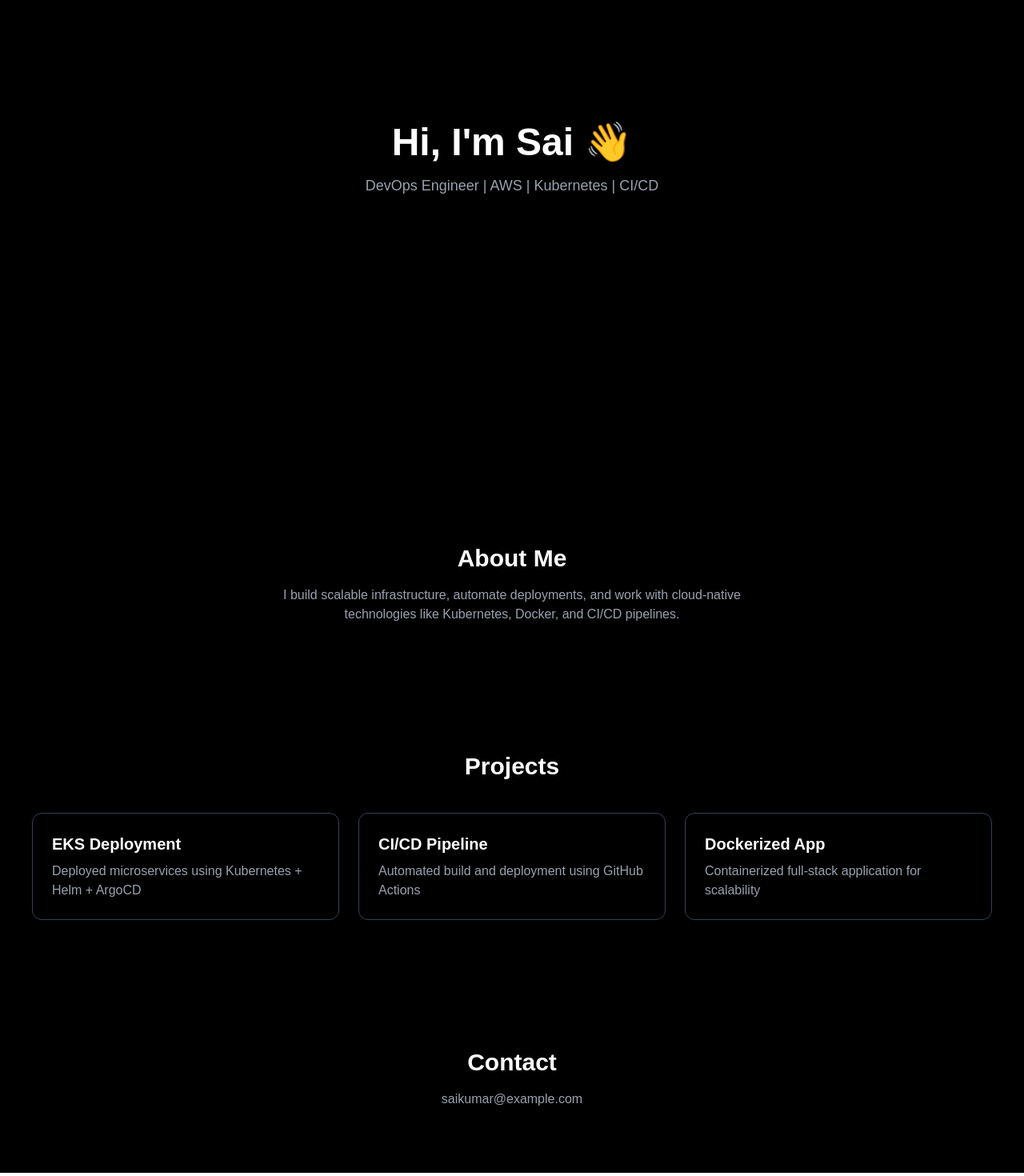
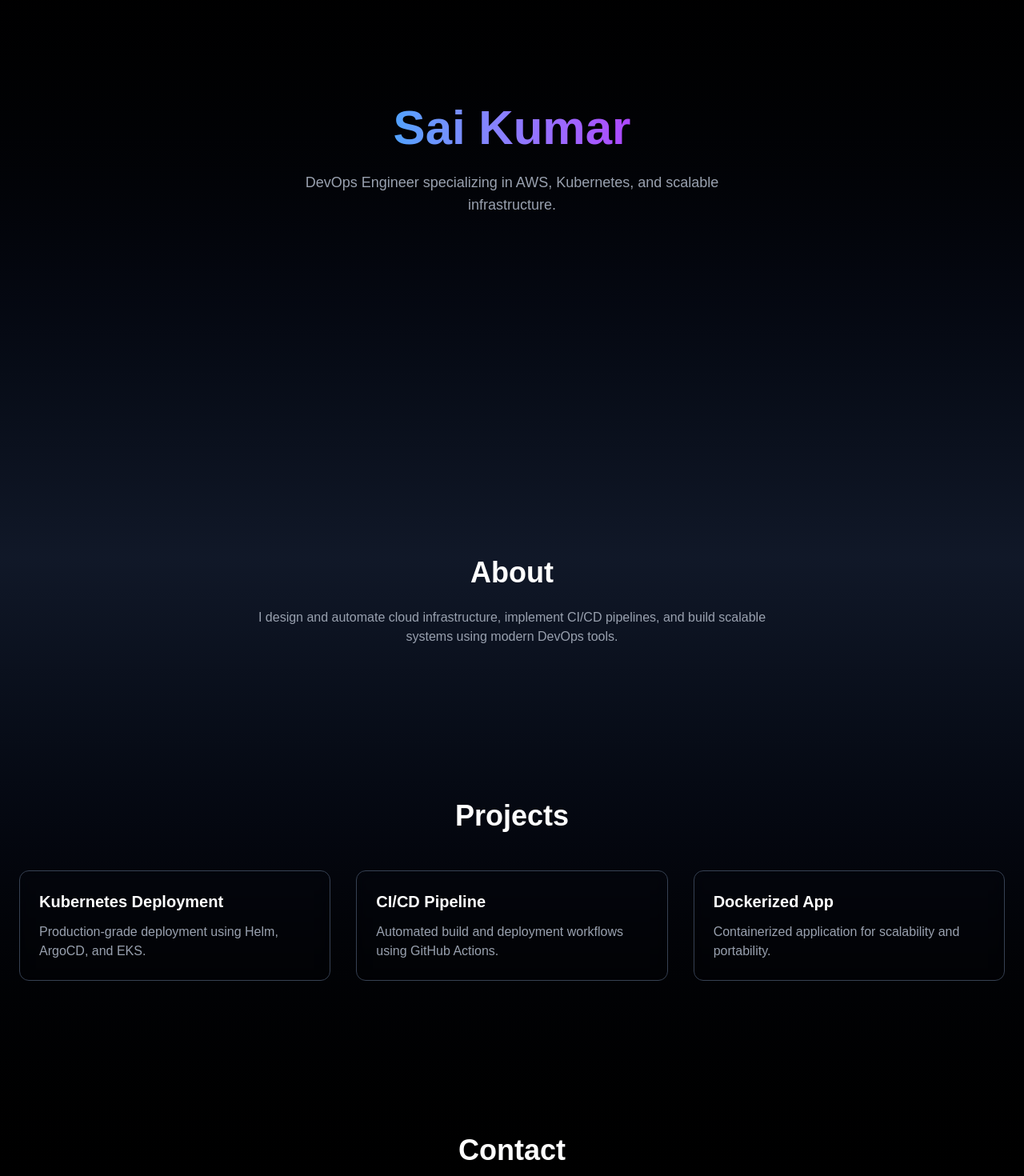
Before and after one commit to LUKALAPUSAIKUMARAO/devops-portfolio, a Next.js app: page / in a window 1280 px wide. Shown: the part 200-1670 px from the top of the page at 80% size. Built offline with nearby package versions, Linux system fonts and the light colour scheme.

Commit message:
UI upgrade

```diff
--- a/app/page.tsx
+++ b/app/page.tsx
@@ -4,67 +4,66 @@ import { motion } from "framer-motion";
 
 export default function Home() {
   return (
-    <main className="bg-black text-white min-h-screen">
+    <main className="bg-gradient-to-b from-black via-gray-900 to-black text-white min-h-screen">
 
       {/* HERO */}
-      <section className="h-screen flex flex-col justify-center items-center text-center">
+      <section className="h-screen flex flex-col justify-center items-center text-center px-4">
         <motion.h1
-          initial={{ opacity: 0, y: 40 }}
+          initial={{ opacity: 0, y: 50 }}
           animate={{ opacity: 1, y: 0 }}
           transition={{ duration: 1 }}
-          className="text-5xl font-bold"
+          className="text-6xl font-bold bg-gradient-to-r from-blue-400 to-purple-500 bg-clip-text text-transparent"
         >
-          Hi, I'm Sai 👋
+          Sai Kumar
         </motion.h1>
 
-        <p className="mt-4 text-gray-400 text-lg">
-          DevOps Engineer | AWS | Kubernetes | CI/CD
+        <p className="mt-6 text-gray-400 text-lg max-w-xl">
+          DevOps Engineer specializing in AWS, Kubernetes, and scalable infrastructure.
         </p>
       </section>
 
       {/* ABOUT */}
-      <section className="py-20 text-center px-6">
-        <h2 className="text-3xl font-bold">About Me</h2>
-        <p className="mt-4 text-gray-400 max-w-xl mx-auto">
-          I build scalable infrastructure, automate deployments,
-          and work with cloud-native technologies like Kubernetes,
-          Docker, and CI/CD pipelines.
+      <section className="py-24 text-center px-6">
+        <h2 className="text-4xl font-bold">About</h2>
+        <p className="mt-6 text-gray-400 max-w-2xl mx-auto">
+          I design and automate cloud infrastructure, implement CI/CD pipelines,
+          and build scalable systems using modern DevOps tools.
         </p>
       </section>
 
       {/* PROJECTS */}
-      <section className="py-20 px-10">
-        <h2 className="text-3xl font-bold text-center">Projects</h2>
+      <section className="py-24 px-6">
+        <h2 className="text-4xl font-bold text-center">Projects</h2>
 
-        <div className="mt-10 grid md:grid-cols-3 gap-6">
+        <div className="mt-12 grid md:grid-cols-3 gap-8">
 
-          <div className="p-6 border border-gray-700 rounded-xl hover:scale-105 transition">
-            <h3 className="text-xl font-semibold">EKS Deployment</h3>
-            <p className="text-gray-400 mt-2">
-              Deployed microservices using Kubernetes + Helm + ArgoCD
+          <motion.div whileHover={{ scale: 1.05 }} className="p-6 border border-gray-700 rounded-xl backdrop-blur">
+            <h3 className="text-xl font-semibold">Kubernetes Deployment</h3>
+            <p className="text-gray-400 mt-3">
+              Production-grade deployment using Helm, ArgoCD, and EKS.
             </p>
-          </div>
+          </motion.div>
 
-          <div className="p-6 border border-gray-700 rounded-xl hover:scale-105 transition">
+          <motion.div whileHover={{ scale: 1.05 }} className="p-6 border border-gray-700 rounded-xl backdrop-blur">
             <h3 className="text-xl font-semibold">CI/CD Pipeline</h3>
-            <p className="text-gray-400 mt-2">
-              Automated build and deployment using GitHub Actions
+            <p className="text-gray-400 mt-3">
+              Automated build and deployment workflows using GitHub Actions.
             </p>
-          </div>
+          </motion.div>
 
-          <div className="p-6 border border-gray-700 rounded-xl hover:scale-105 transition">
+          <motion.div whileHover={{ scale: 1.05 }} className="p-6 border border-gray-700 rounded-xl backdrop-blur">
             <h3 className="text-xl font-semibold">Dockerized App</h3>
-            <p className="text-gray-400 mt-2">
-              Containerized full-stack application for scalability
+            <p className="text-gray-400 mt-3">
+              Containerized application for scalability and portability.
             </p>
-          </div>
+          </motion.div>
 
         </div>
       </section>
 
       {/* CONTACT */}
-      <section className="py-20 text-center">
-        <h2 className="text-3xl font-bold">Contact</h2>
+      <section className="py-24 text-center">
+        <h2 className="text-4xl font-bold">Contact</h2>
         <p className="text-gray-400 mt-4">
           saikumar@example.com
         </p>
```
